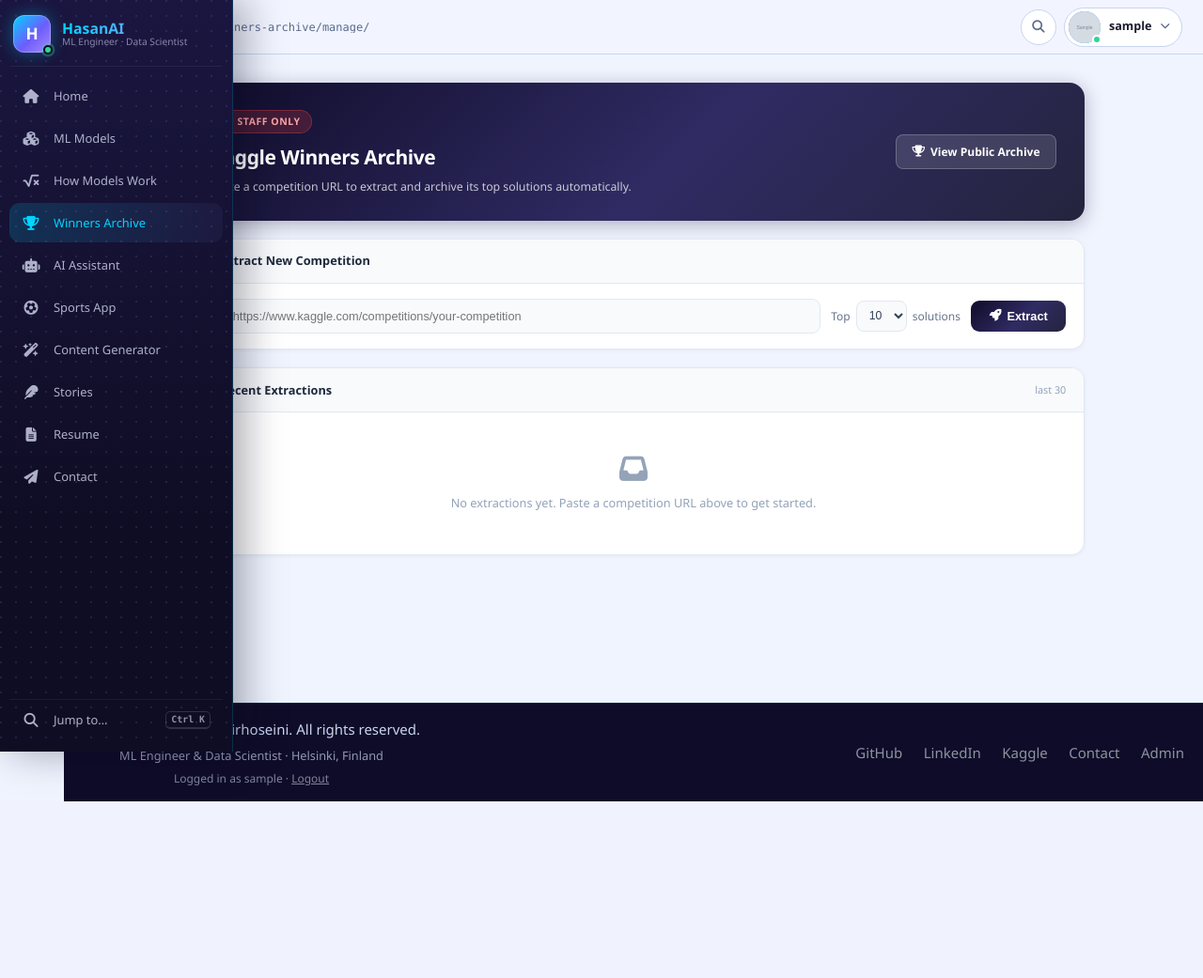
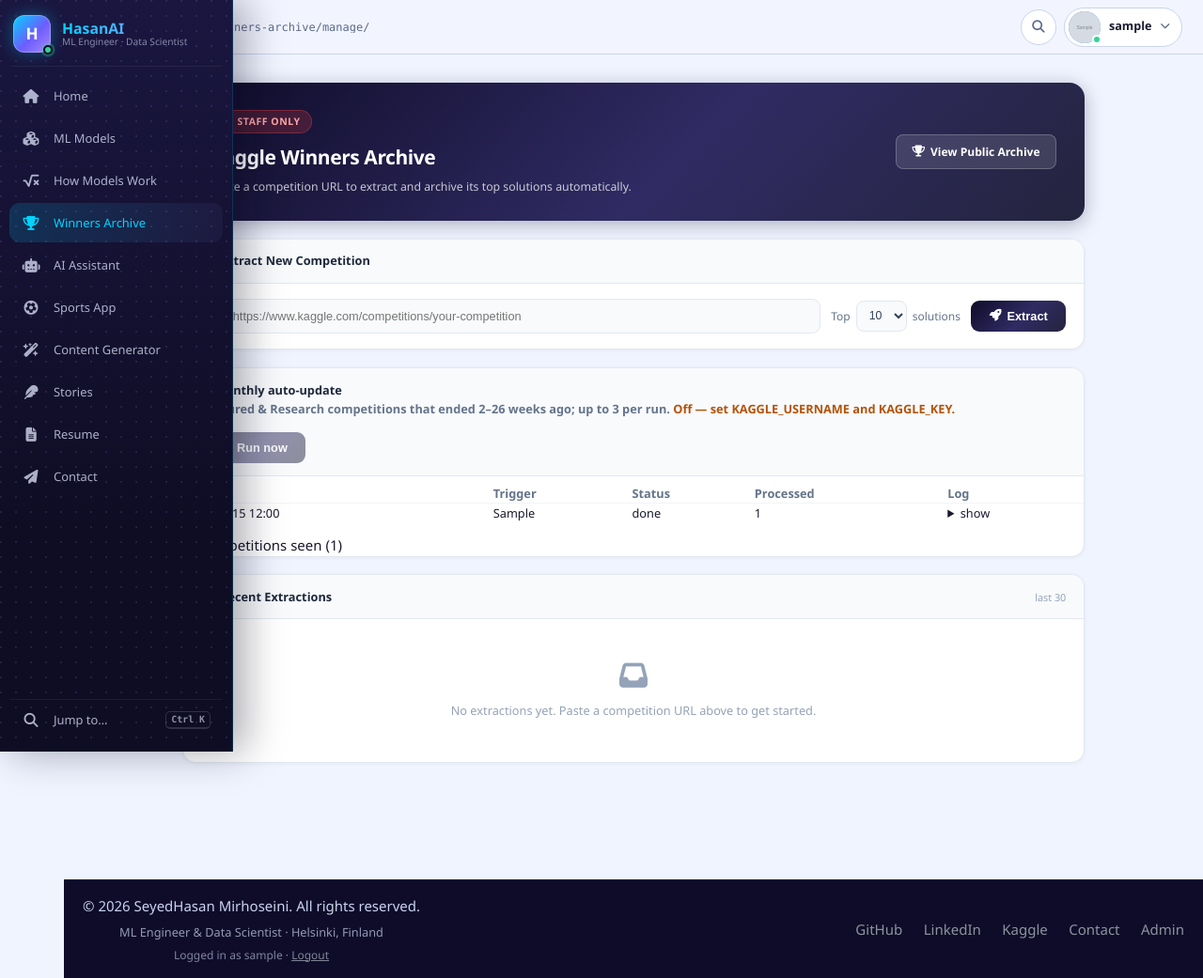
Before and after one commit to seyedhasanmirhoseini1367/PersonalPortfolio, a Django app: page /kaggle-winners-archive/manage/ in a window 1280 px wide. Shown: the whole page at 94% size. Before the commit the page ends 853 px from the top, so only its background shows below. Run offline with Django 5.2, Linux system fonts and the light colour scheme; a user stored in the database is signed in; tables that the repository leaves empty hold one stand-in row (values such as "Sample post"); grey boxes marked "Sample" are stand-in pictures; data that the repository does not hold is empty; parts of the project's set-up code (start-up, migrations or seed data) failed here and were passed over.

Commit message:
Manage page: show the monthly auto-update (runs, decisions, Run now)
Template part of the monthly auto-update (left out of the previous merge).

Co-Authored-By: Claude Opus 5.5 <noreply@anthropic.com>

```diff
--- a/templates/kaggle_archive/manage.html
+++ b/templates/kaggle_archive/manage.html
@@ -55,6 +55,49 @@
                 </div>
             </div>
         </form>
+    </div>
+
+    <!-- ── Monthly auto-update ───────────────────────────────────────────── -->
+    <div class="mgr-card">
+        <div class="mgr-card-head" style="display:flex;justify-content:space-between;align-items:center;gap:1rem;flex-wrap:wrap;">
+            <div>
+                <b><i class="fas fa-calendar-check"></i> Monthly auto-update</b>
+                <div style="font-size:.85rem;color:#64748b;">
+                    Featured &amp; Research competitions that ended 2–26 weeks ago; up to {{ sync_limit }} per run.
+                    {% if not sync_enabled %}<b style="color:#b45309;">Off — set KAGGLE_USERNAME and KAGGLE_KEY.</b>
+                    {% elif next_run_due %}Next run: due now (starts when the server is idle).
+                    {% else %}Next run: in about {{ next_run_in_days }} day{{ next_run_in_days|pluralize }}.{% endif %}
+                </div>
+            </div>
+            <form method="post" style="margin:0;">{% csrf_token %}
+                <input type="hidden" name="action" value="sync">
+                <button type="submit" class="btn-extract" {% if not sync_enabled %}disabled{% endif %}>
+                    <i class="fas fa-rotate"></i> Run now</button>
+            </form>
+        </div>
+        {% if sync_runs %}
+        <table style="width:100%;font-size:.85rem;border-collapse:collapse;margin-top:.5rem;">
+            <tr style="text-align:left;color:#64748b;"><th>Started</th><th>Trigger</th><th>Status</th><th>Processed</th><th>Log</th></tr>
+            {% for r in sync_runs %}
+            <tr style="border-top:1px solid #f1f5f9;vertical-align:top;">
+                <td>{{ r.started_at|date:"Y-m-d H:i" }}</td><td>{{ r.trigger }}</td><td>{{ r.status }}</td><td>{{ r.processed }}</td>
+                <td><details><summary>show</summary><pre style="white-space:pre-wrap;font-size:.78rem;">{{ r.log }}</pre></details></td>
+            </tr>
+            {% endfor %}
+        </table>
+        {% endif %}
+        {% if sync_items %}
+        <details style="margin-top:.75rem;"><summary>Competitions seen ({{ sync_items|length }})</summary>
+        <table style="width:100%;font-size:.85rem;border-collapse:collapse;margin-top:.5rem;">
+            <tr style="text-align:left;color:#64748b;"><th>Competition</th><th>Ended</th><th>Status</th><th>Write-ups</th><th>Note</th></tr>
+            {% for i in sync_items %}
+            <tr style="border-top:1px solid #f1f5f9;vertical-align:top;">
+                <td>{{ i.title|default:i.slug }}</td><td>{{ i.deadline|date:"Y-m-d" }}</td><td>{{ i.status }}</td>
+                <td>{{ i.writeups }}</td><td style="color:#64748b;">{{ i.reason|truncatechars:120 }}</td>
+            </tr>
+            {% endfor %}
+        </table></details>
+        {% endif %}
     </div>
 
     <!-- ── Live Log (shown when a job is active) ──────────────────────────── -->
```
